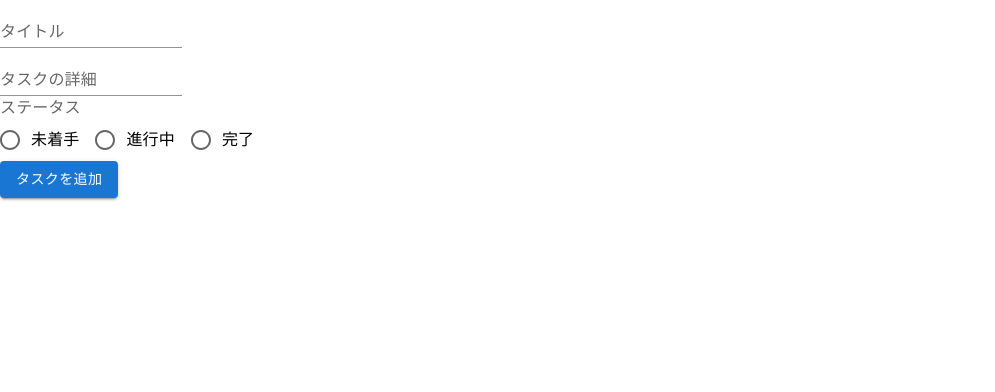
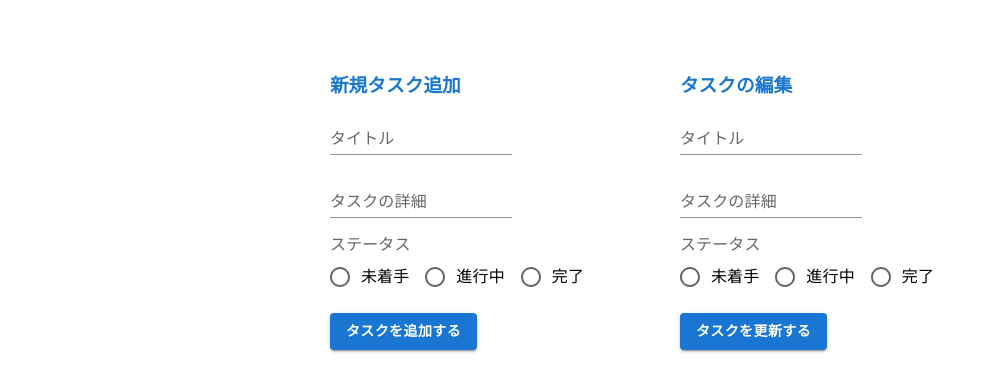
Before and after one commit to naokikotani/react-todo-beginner, a React (Create React App) app: page / in a window 1280 px wide. Shown: the top 392 px of the page, without its empty margins (0-995 px from the left). Built offline with nearby package versions, Linux system fonts and the light colour scheme.

Commit message:
デザイン修正

```diff
--- a/src/App.js
+++ b/src/App.js
@@ -14,10 +14,18 @@ function App() {
   const [title, setTitle] = useState('');
   const [content, setContent] = useState('');
   const [status, setStatus] = useState('');
+  const [editId, setEditId] = useState();
+  const [editTitle, setEditTitle] = useState('');
+  const [editContent, setEditContent] = useState('');
+  const [editStatus, setEditStatus] = useState('');
 
   const handleTitle = e => setTitle(e.target.value);
   const handleContent = e => setContent(e.target.value);
   const handleStatus = e => setStatus(e.target.value);
+  const handleEditTitle = e => setEditTitle(e.target.value);
+  const handleEditContent = e => setEditContent(e.target.value);
+  const handleEditStatus = e => setEditStatus(e.target.value);
+
 
   const handleSubmit = event => {
     event.preventDefault()
@@ -35,12 +43,39 @@ function App() {
     setTodos(newTodos)
   }
 
+  const handleOpenEditForm = (id, title, content, status) => {
+    setEditId(id)
+    setEditTitle(title)
+    setEditContent(content)
+    setEditStatus(status)
+  }
+
+  const handleEditSubmit = event => {
+    event.preventDefault()
+    const newTodos = [...todos]
+
+    setTodos(() =>
+      newTodos.map((todo) =>
+        todo.id === editId ? { ...todo, id: editId, title: editTitle, content: editContent, status: editStatus } : todo
+      )
+    )
+    console.log(todos)
+    setEditId()
+    setEditTitle('')
+    setEditContent('')
+    setEditStatus('')
+  }
+
   return (
     <div className="App">
-      <form onSubmit={handleSubmit}>
-        <div>
+      <div className='form-list'>
+        <form onSubmit={handleSubmit} className="creat-task-form">
+          <h3 className='creat-task-form-title'>
+            新規タスク追加
+          </h3>
+          <div className='new-task-title'>
             <TextField
-            id="standard-textarea"
+              id="new-task-title"
               label="タイトル"
               placeholder="掃除"
               multiline
@@ -49,9 +84,9 @@ function App() {
               onChange={handleTitle}
             />
           </div>
-        <div>
+          <div className='new-task-content'>
             <TextField
-            id="standard-textarea"
+              id="new-task-content"
               label="タスクの詳細"
               placeholder="トイレをきれいにする"
               multiline
@@ -60,25 +95,69 @@ function App() {
               onChange={handleContent}
             />
           </div>
-        <div>
+          <div className='new-task-status'>
             <FormControl>
-            <FormLabel id="demo-row-radio-buttons-group-label">ステータス</FormLabel>
-            <RadioGroup row aria-labelledby="demo-row-radio-buttons-group-label" name="row-radio-buttons-group" >
+              <FormLabel id="new-task-status">ステータス</FormLabel>
+              <RadioGroup row aria-labelledby="new-task-status" name="row-radio-buttons-group" >
                 <FormControlLabel value="0" control={<Radio />} label="未着手" onChange={handleStatus} checked={status === "0"} />
                 <FormControlLabel value="1" control={<Radio />} label="進行中" onChange={handleStatus} checked={status === "1"} />
                 <FormControlLabel value="2" control={<Radio />} label="完了" onChange={handleStatus} checked={status === "2"} />
               </RadioGroup>
             </FormControl>
           </div>
-        <Button variant="contained" type="submit">
-          タスクを追加
+          <Button variant="contained" type="submit" className='submit-new-task'>
+            タスクを追加する
           </Button>
         </form>
-      <ul>
-        {todos.map((todo) => (
+        <form onSubmit={handleEditSubmit} className='edit-task-form'>
+          <h3 className='edit-task-form-title'>
+            タスクの編集
+          </h3>
+          <div className='edit-task-title'>
+            <TextField
+              id="edit-task-title"
+              label="タイトル"
+              placeholder="掃除"
+              multiline
+              variant="standard"
+              value={editTitle}
+              onChange={handleEditTitle}
+            />
+          </div>
+          <div className='edit-task-content'>
+            <TextField
+              id="edit-task-content"
+              label="タスクの詳細"
+              placeholder="トイレをきれいにする"
+              multiline
+              variant="standard"
+              value={editContent}
+              onChange={handleEditContent}
+            />
+          </div>
+          <div>
+            <FormControl className='edit-task-status'>
+              <FormLabel id="edit-task-status">ステータス</FormLabel>
+              <RadioGroup row aria-labelledby="edit-task-status" name="row-radio-buttons-group" >
+                <FormControlLabel value="0" control={<Radio />} label="未着手" onChange={handleEditStatus} checked={editStatus === "0"} />
+                <FormControlLabel value="1" control={<Radio />} label="進行中" onChange={handleEditStatus} checked={editStatus === "1"} />
+                <FormControlLabel value="2" control={<Radio />} label="完了" onChange={handleEditStatus} checked={editStatus === "2"} />
+              </RadioGroup>
+            </FormControl>
+          </div>
+          <Button variant="contained" type="submit" className='submit-edit-task'>
+            タスクを更新する
+          </Button>
+        </form>
+      </div>
+      <ul className='task-card-list'>
+        {todos.map((todo, index) => (
           <TodoCard
             key={todo.id}
             todo={todo}
+            index={index}
+            handleRemoveTask={handleRemoveTask}
+            handleOpenEditForm={handleOpenEditForm}
           />
         ))}
       </ul>
--- a/src/components/TodoCard.js
+++ b/src/components/TodoCard.js
@@ -9,9 +9,9 @@ function TodoCard(props) {
   const status_list = ["未着手", "進行中", "完了"];
 
   return (
-    <Card variant="outlined">
+    <Card variant="outlined" className='task-card'>
       <CardContent>
-        <Typography sx={{ fontSize: 14 }} color="text.secondary" gutterBottom>
+        <Typography sx={{ fontSize: 14 }} className='card-status' gutterBottom>
           {status_list[props.todo.status]}
         </Typography>
         <Typography variant="h5" component="div">
@@ -21,11 +21,18 @@ function TodoCard(props) {
           {props.todo.content}
         </Typography>
       </CardContent>
-      {/* <CardActions>
-        <Button variant="outlined" onClick={() => handleRemoveTask(index)}>
-          削除する
-        </Button>
-      </CardActions> */}
+      <div className='card-button-list'>
+        <CardActions>
+          <Button variant="outlined" className='card-delete-button' onClick={() => props.handleRemoveTask(props.index)}>
+            削除する
+          </Button>
+        </CardActions>
+        <CardActions>
+          <Button variant="outlined" className='card-edit-button' onClick={() => props.handleOpenEditForm(props.todo.id, props.todo.title, props.todo.content, props.todo.status)}>
+            編集する
+          </Button>
+        </CardActions>
+      </div>
     </Card>
   )
 }
--- a/src/index.css
+++ b/src/index.css
@@ -11,3 +11,95 @@ code {
   font-family: source-code-pro, Menlo, Monaco, Consolas, 'Courier New',
     monospace;
 }
+
+.form-list {
+  display: flex;
+  width: 700px;
+  margin: 30px auto 60px auto;
+}
+
+.creat-task-form {
+  position: relative;
+  height: 300px;
+  margin: auto;
+}
+
+.creat-task-form .creat-task-form-title {
+  color: #1976D2;
+  font-weight: bold;
+  margin: 40px auto 0px auto;
+}
+
+.creat-task-form .new-task-title {
+  margin-top: 10px;
+}
+
+.creat-task-form .new-task-content {
+  margin-top: 15px;
+}
+
+.creat-task-form .new-task-status {
+  margin-top: 15px;
+}
+
+.creat-task-form .submit-new-task {
+  margin-top: 15px;
+  font-weight: bold;
+}
+
+.edit-task-form {
+  position: relative;
+  height: 300px;
+  margin: auto;
+}
+
+.edit-task-form .edit-task-form-title {
+  color: #1976D2;
+  font-weight: bold;
+  margin: 40px auto 0px auto;
+}
+
+.edit-task-form .edit-task-title {
+  margin-top: 10px;
+}
+
+.edit-task-form .edit-task-content {
+  margin-top: 15px;
+}
+
+.edit-task-form .edit-task-status {
+  margin-top: 15px;
+}
+
+.edit-task-form .submit-edit-task {
+  margin-top: 15px;
+  font-weight: bold;
+}
+
+.task-card-list {
+  padding: 20px;
+  display: grid;
+  grid-template-columns: repeat(auto-fit, minmax(min(240px, 100%), 1fr));
+  gap: 1rem;
+}
+
+.task-card {
+  margin-top: 10px;
+  width: 243px;
+}
+
+.task-card .card-status {
+  border-radius: 10%;
+}
+
+.task-card .card-button-list {
+  display: flex;
+}
+
+.task-card .card-delete-button {
+  font-weight: bold;
+}
+
+.task-card .card-edit-button {
+  font-weight: bold;
+}
```
Lines whose indentation alone changed are shown as unchanged.
